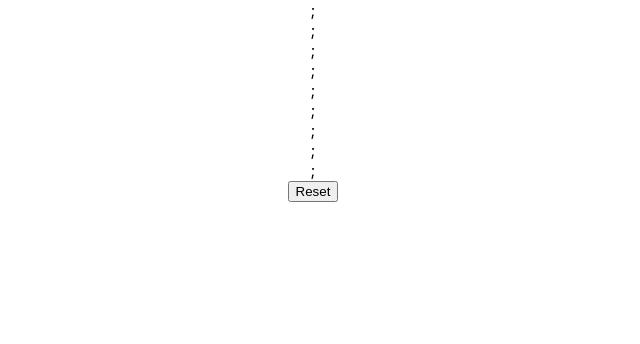
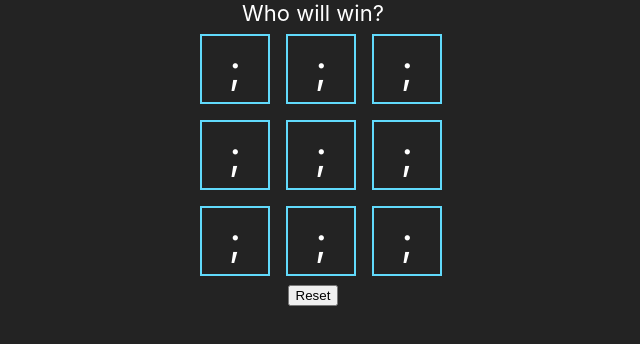
Before and after one commit to rachelholmquist/Unit-1, a React (Create React App) app: page / in a window 1280 px wide. Shown: the top 344 px of the page, without its empty margins (327-967 px from the left). Built offline with nearby package versions, Linux system fonts and the light colour scheme.

Commit message:
few errors to fix

```diff
--- a/src/App.css
+++ b/src/App.css
@@ -1,38 +1,51 @@
 .App {
   text-align: center;
+  width: 100vw;
+  height: 100vh;
+  background-color: #232323;
 }
 
-.App-logo {
-  height: 40vmin;
-  pointer-events: none;
-}
-
-@media (prefers-reduced-motion: no-preference) {
-  .App-logo {
-    animation: App-logo-spin infinite 20s linear;
-  }
-}
-
-.App-header {
-  background-color: #282c34;
-  min-height: 100vh;
-  display: flex;
-  flex-direction: column;
-  align-items: center;
-  justify-content: center;
-  font-size: calc(10px + 2vmin);
+span {
+  font-size: 22px;
   color: white;
 }
 
-.App-link {
-  color: #61dafb;
+img {
+  height: 80%;
 }
 
-@keyframes App-logo-spin {
-  from {
-    transform: rotate(0deg);
-  }
-  to {
-    transform: rotate(360deg);
-  }
+.square {
+  /* grid-column: 1; */
+  /* --max-size: 400px;
+  height: 33%;
+  width: 33%;
+  max-width: 200px;
+  max-height: 200px; */
+  /* background-color: #61dafb; */
+  color: white;
+  display: flex;
+  align-items: center;
+  justify-content: center;
+  font-size: 40px;
+  border: 2px solid #61dafb;
+  box-sizing: border-box;
 }
+
+.container {
+  display: grid;
+  /* width: 600px;
+  height: 600px; */
+  grid-template-columns: repeat(3, 70px);
+  justify-content: center;
+  align-content: center;
+  width: 100%;
+  padding: 0.5em;
+  gap: 1em;
+  grid-template-rows: 70px 70px 70px;
+  /* max-width: 600px;
+  max-height: 600px;
+  display: flex;
+  flex-direction: row;
+  flex-wrap: wrap; */
+  /* gap: 2px; */
+}
--- a/src/App.js
+++ b/src/App.js
@@ -4,16 +4,37 @@ import "./App.css";
 import Square from "./Square";
 
 function App() {
-  const [squares, setSquares] = useState(["", "", "", "", "", "", "", "", ""]);
+  const [squares, setSquares] = useState(["", "", "", "", "", "", "", "", ""])
   const [player, setPlayer] = useState(true);
 
   const handleClick = () => {
     setSquares(["", "", "", "", "", "", "", "", ""])
-    setPlayer(true)
+    setPlayer(true);
+  };
+
+  function calculateWinner(arr) {
+    const lines = [
+      [0, 1, 2],
+      [3, 4, 5],
+      [6, 7, 8],
+      [0, 3, 6],
+      [1, 4, 7],
+      [2, 5, 8],
+      [0, 4, 8],
+      [2, 4, 6],
+    ];
+    for (let i = 0; i < lines.length; i++) {
+      const [a, b, c] = lines[i];
+      if (arr[a] && arr[a] === arr[b] && arr[a] === arr[c]) {
+        return `${arr[a]} won!`;
+      }
+    }
+    return "Who will win?";
   }
 
   return (
     <div className="App">
+      <span>{calculateWinner(squares)}</span>
       <div className="container">
         {squares.map((value, index) => {
           return (
--- a/src/Square.jsx
+++ b/src/Square.jsx
@@ -16,7 +16,7 @@ function Square(props) {
     };
     return(
             <div className="square" onClick={handleClick}>
-                {props.squareValue === "O" ? <img src="https://cdn.discordapp.com/attachments/830137099042816080/984895322184634448/devcircle_1.png"/> : props.squareValue};
+                {props.squareValue === "O" ? <img src="https://cdn.discordapp.com/attachments/830137099042816080/984895322184634448/devcircle_1.png" alt="logo" /> : props.squareValue};
             </div>
     );
 
```
